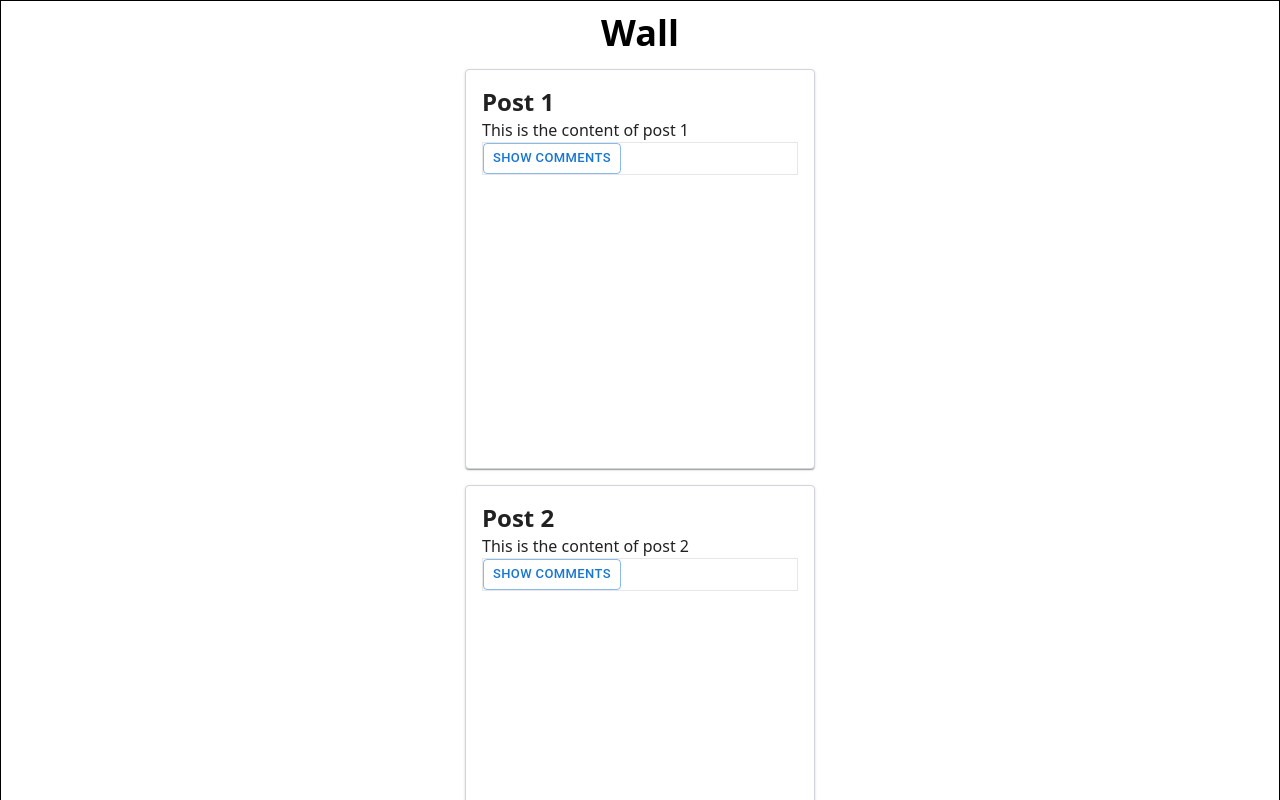
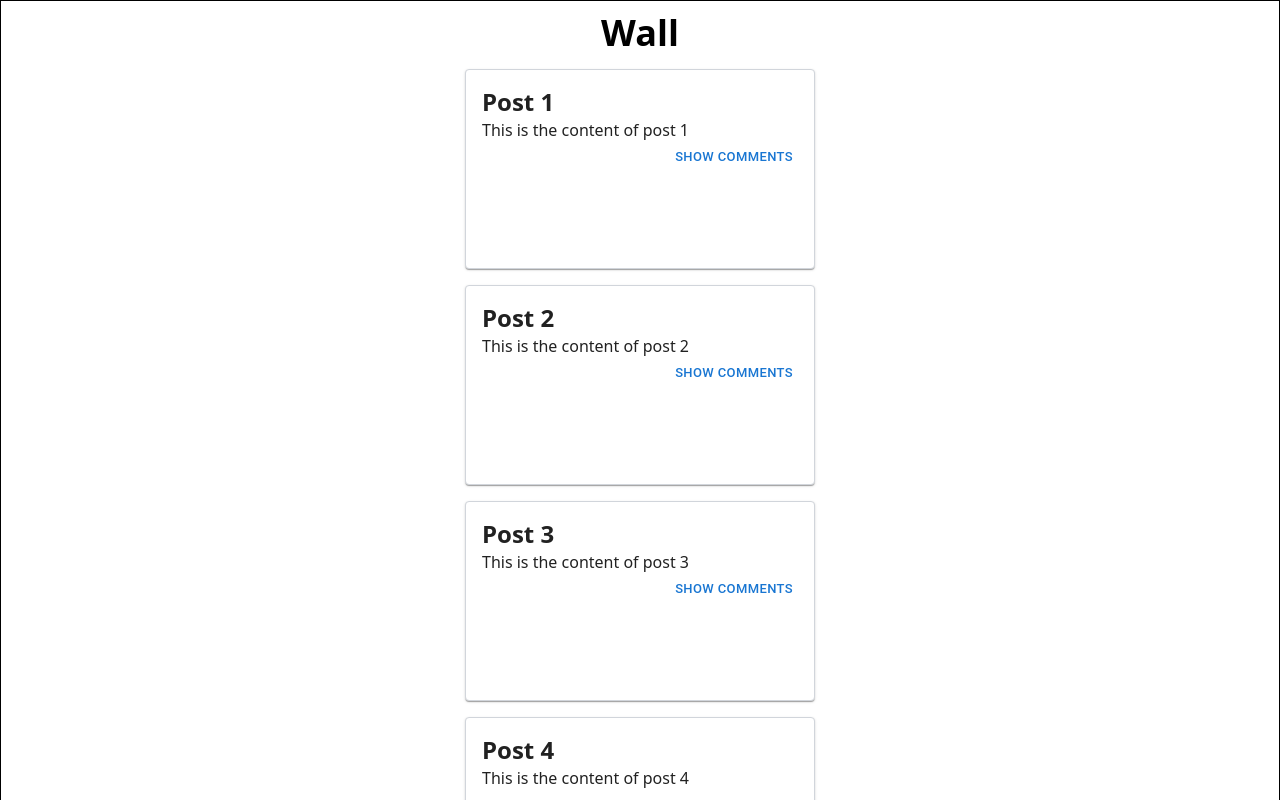
Before and after one commit to Lakshan-Chamoditha-Perera/Social-App, a React (Create React App) app: page / in a window 1280 px wide. Shown: the top 800 px of the page. Built offline with nearby package versions, Linux system fonts and the light colour scheme; data requests are answered from the project's data file.

Commit message:
comment component updated

```diff
--- a/src/components/Post.jsx
+++ b/src/components/Post.jsx
@@ -6,48 +6,44 @@ import {fetchComments} from "../redux/commentsSlice";
 const Post = ({post}) => {
     const dispatch = useDispatch();
     const [showComments, setShowComments] = useState(false);
-    const comments = useSelector((state) => state.comments.items);
+    const postComments = useSelector((state) => state.comments.items)?.filter(c => c.postId == post.id);
 
     const loadComments = async () => {
         setShowComments(true);
         dispatch(fetchComments());
-        // toast.success("Comments loaded successfully");
     };
 
     const hideComments = () => {
         setShowComments(false);
     };
 
-    return (<Card
-        className="cursor-pointer w-[350px] min-h-[400px] m-4 border border-gray-300 rounded-lg shadow-lg"
-        key={post.id}
-    >
+    return (<Card className=" w-[350px] min-h-[200px] m-4 border border-gray-300 rounded-lg shadow-lg" key={post.id}>
         {/* Card body */}
         <div className="p-4 flex flex-col justify-between">
             <h1 className="text-2xl font-bold">{post.title}</h1>
             <p>{post.content}</p>
             <div>
-                <div className={'w-full border d-flex items-end justify-end'}>
-                    <Button onClick={showComments ? hideComments: loadComments} variant="outlined"
-                            size={'small'}>
+                <div className="w-full  flex items-end justify-end">
+                    <Button onClick={showComments ? hideComments : loadComments} size={'small'}>
                         {showComments ? 'Hide comments' : 'Show comments'}
                     </Button>
                 </div>
+
             </div>
             {showComments ? (<div className="mt-4">
                 <h2 className="text-xl font-bold">Comments</h2>
                 <ul>
-                    {comments.map((comment) => {
-                        if (comment.postId == post.id) {
-                            return <li key={comment.id} className="mb-2">
-                                <p className="p-2 border border-gray-200 rounded">{comment.content}</p>
-                            </li>
-                        }
-                    })}
+                    {postComments.length > 0 ? (postComments.map((comment) => (
+                        <li key={comment.id} className="mb-2">
+                        <div className="p-2 border border-gray-200 rounded">
+                            <p>{comment.content}</p>
+                            <Button variant="outlined" size="small">Reply</Button>
+                        </div>
+                        </li>
+                    ))) : <li>No comments yet !</li>}
                 </ul>
-            </div>) : <>
-
-            </>}
+            </div>) : <></>
+            }
         </div>
     </Card>);
 };
```
